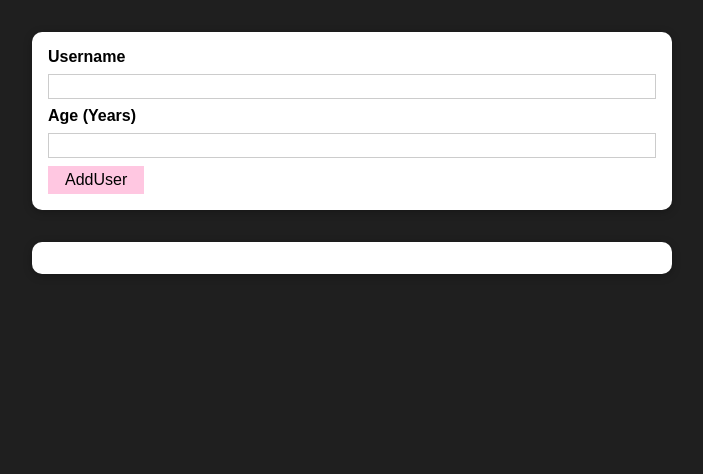
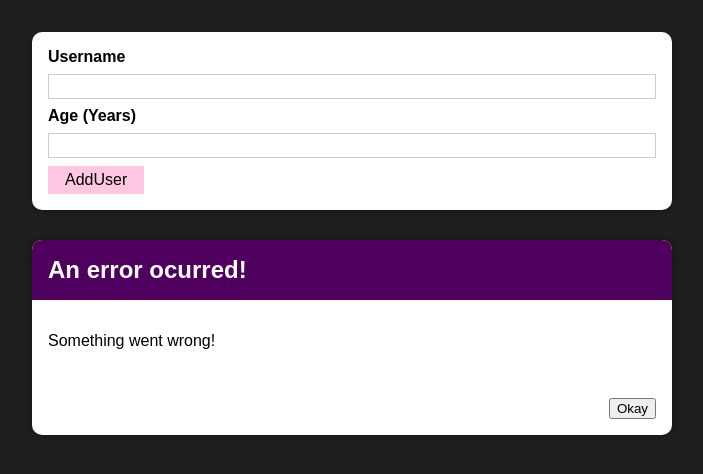
Before and after one commit to carolinardlc/users, a React (Create React App) app: page / in a window 1280 px wide. Shown: the top 474 px of the page, without its empty margins (288-991 px from the left). Built offline with nearby package versions, Linux system fonts and the light colour scheme.

Commit message:
AddUser update

```diff
--- a/src/components/UI/ErrorModal.js
+++ b/src/components/UI/ErrorModal.js
@@ -6,14 +6,14 @@ import classes from "./ErrorModal.module.css";
 
 const ErrorModal = (props) => {
   return (
-    <Card>
-      <header>
+    <Card className={classes.modal}>
+      <header className={classes.header}>
         <h2>{props.title}</h2>
       </header>
-      <div>
+      <div className={classes.content}>
         <p>{props.message}</p>
       </div>
-      <footer>
+      <footer className={classes.actions}>
         <button>Okay</button>
       </footer>
     </Card>
--- a/src/components/Users/AddUser.js
+++ b/src/components/Users/AddUser.js
@@ -3,6 +3,7 @@ import React, { useState } from "react";
 import Card from "../UI/Card.js";
 import classes from "./AddUser.module.css";
 import Button from "../UI/Button.js";
+import ErrorModal from "../UI/ErrorModal.js";
 
 const AddUser = (props) => {
   const [enteredUsername, setEnteredUsername] = useState("");
@@ -33,6 +34,8 @@ const AddUser = (props) => {
   };
 
   return (
+    <div>
+      <ErrorModal title="An error ocurred!" message="Something went wrong!" />
       <Card className={classes.input}>
         <form onSubmit={addUserHandler}>
           <label htmlForm="username">Username</label>
@@ -52,6 +55,7 @@ const AddUser = (props) => {
           <Button type="submit">AddUser</Button>
         </form>
       </Card>
+    </div>
   );
 };
 
```
Lines whose indentation alone changed are shown as unchanged.
